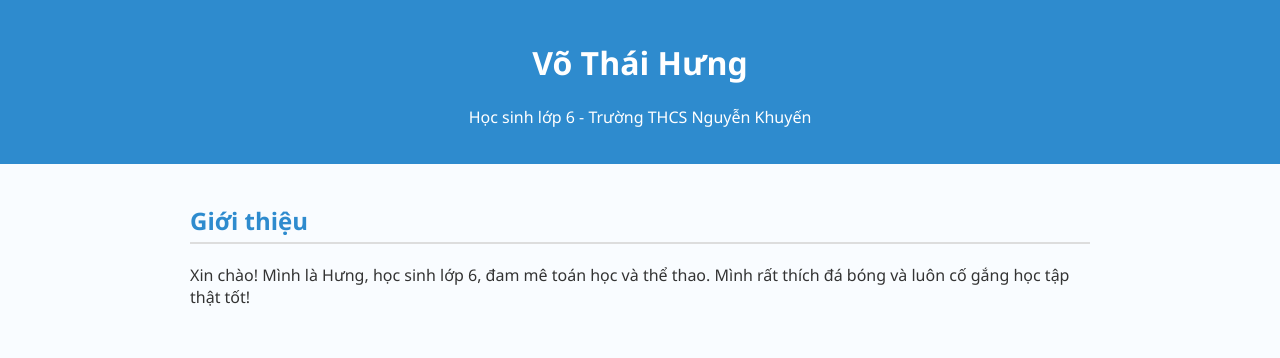
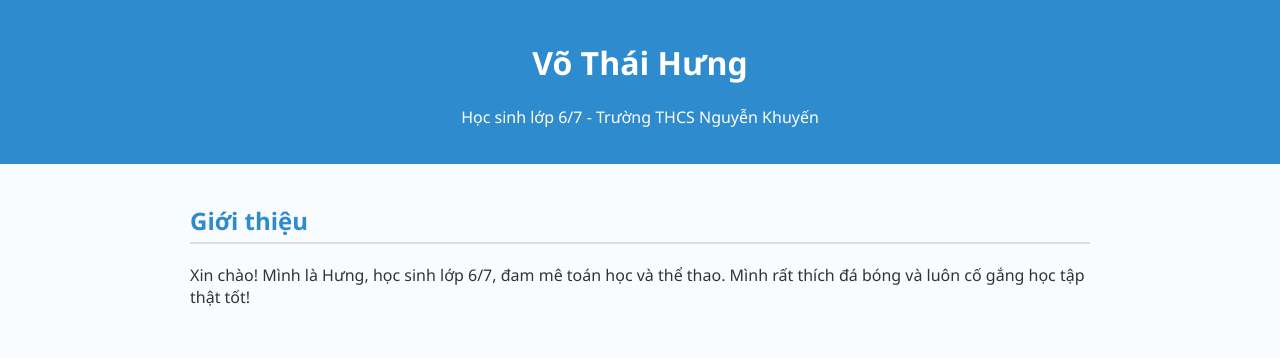
Before and after one commit to Carot-IT/portfolio-test, a plain HTML site: page index.html in a window 1280 px wide. Shown: the top 358 px of the page. Drawn offline with Linux system fonts and the light colour scheme.

Commit message:
update class

```diff
--- a/index.html
+++ b/index.html
@@ -9,13 +9,13 @@
   <body>
     <header>
       <h1>Võ Thái Hưng</h1>
-      <p>Học sinh lớp 6 - Trường THCS Nguyễn Khuyến</p>
+      <p>Học sinh lớp 6/7 - Trường THCS Nguyễn Khuyến</p>
     </header>
 
     <section class="about">
       <h2>Giới thiệu</h2>
       <p>
-        Xin chào! Mình là Hưng, học sinh lớp 6, đam mê toán học và thể thao.
+        Xin chào! Mình là Hưng, học sinh lớp 6/7, đam mê toán học và thể thao.
         Mình rất thích đá bóng và luôn cố gắng học tập thật tốt!
       </p>
     </section>
```
